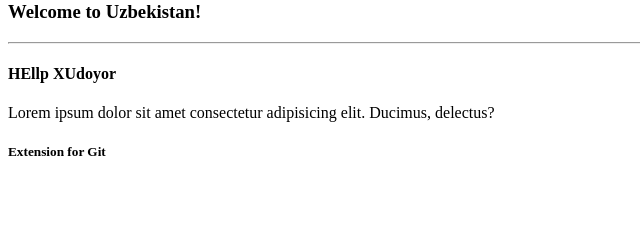
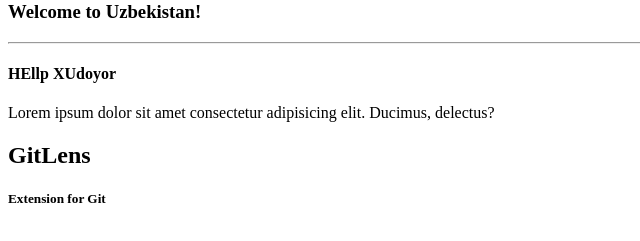
Before and after one commit to KuchkarovMurodbek/first, a plain HTML site: page index.html in a window 1280 px wide. Shown: the part 79-320 px from the top of the page, without its empty margins (0-640 px from the left). Drawn offline with Linux system fonts and the light colour scheme.

Commit message:
h2 qoshildi

```diff
--- a/index.html
+++ b/index.html
@@ -17,7 +17,7 @@
     <p>Lorem ipsum dolor sit amet consectetur adipisicing elit. Ducimus, delectus?</p>
 
 
-
+    <h2>GitLens</h2>
     <h5>Extension for Git</h5>
 </body>
 </html>
```
